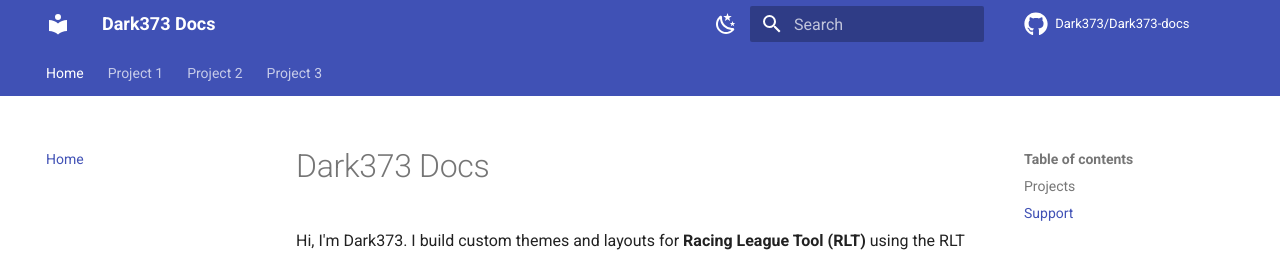
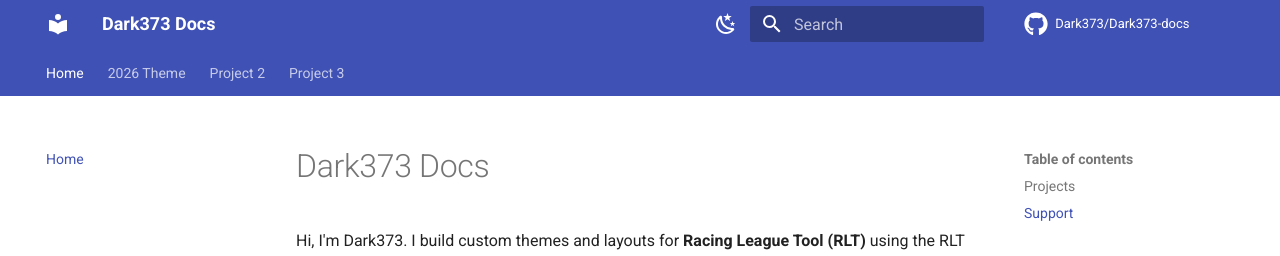
Before and after one commit to Dark373/Dark373-docs, an MkDocs documentation site: the page built from docs/index.md, in a window 1280 px wide. Shown: the top 256 px of the page. Built offline with MkDocs 1.6.1 and Material for MkDocs 9.7.7, drawn with Linux system fonts in a browser that asks for light colours; comment, search, counter and statistics services are not loaded.

Commit message:
Update mkdocs.yml

```diff
--- a/mkdocs.yml
+++ b/mkdocs.yml
@@ -65,7 +65,7 @@ markdown_extensions:
 
 nav:
   - Home: index.md
-  - Project 1:
+  - 2026 Theme:
       - Overview: project-1/index.md
       - Gallery: project-1/gallery.md
       - Known Bugs: project-1/known-bugs.md
```
